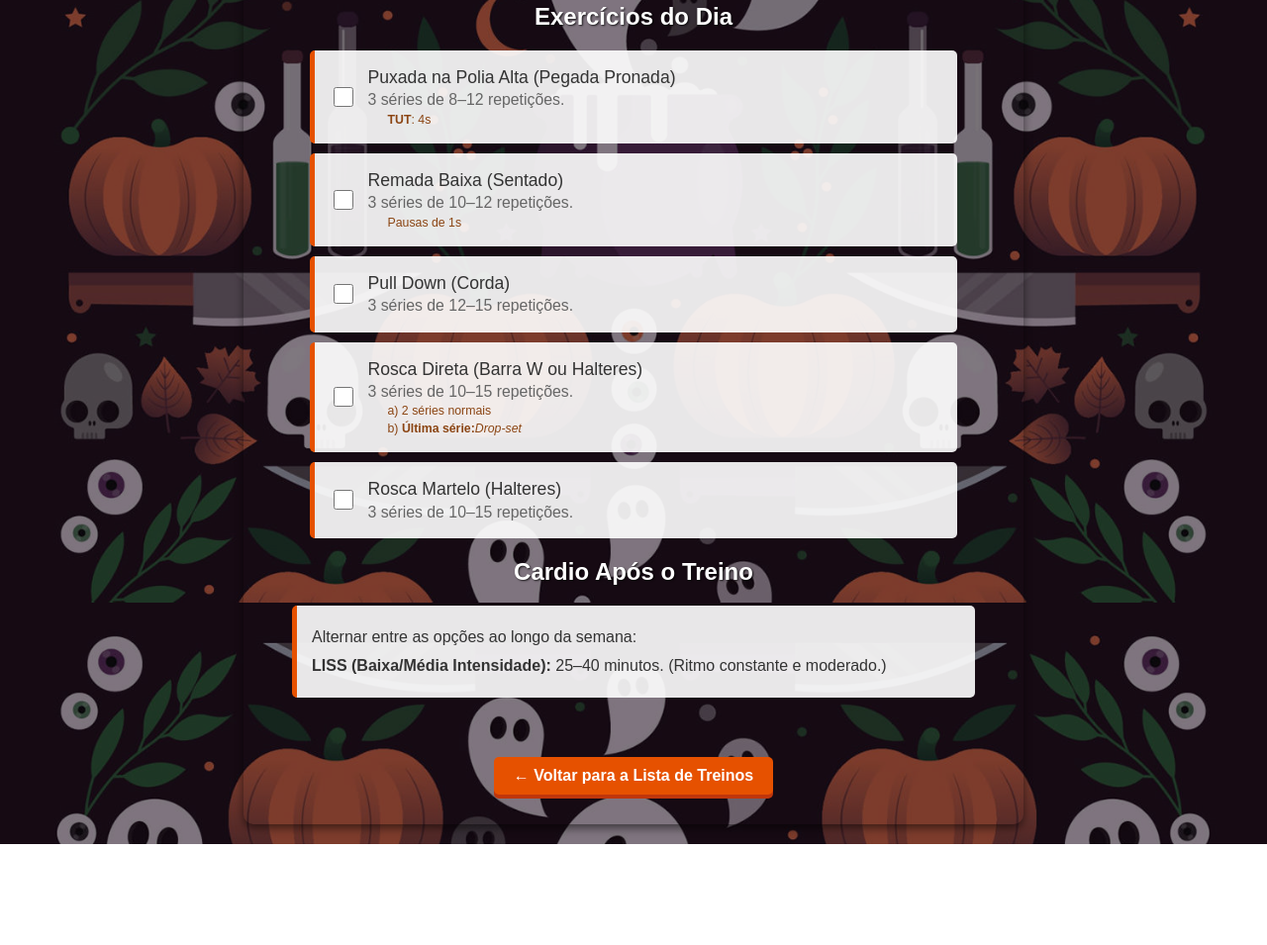
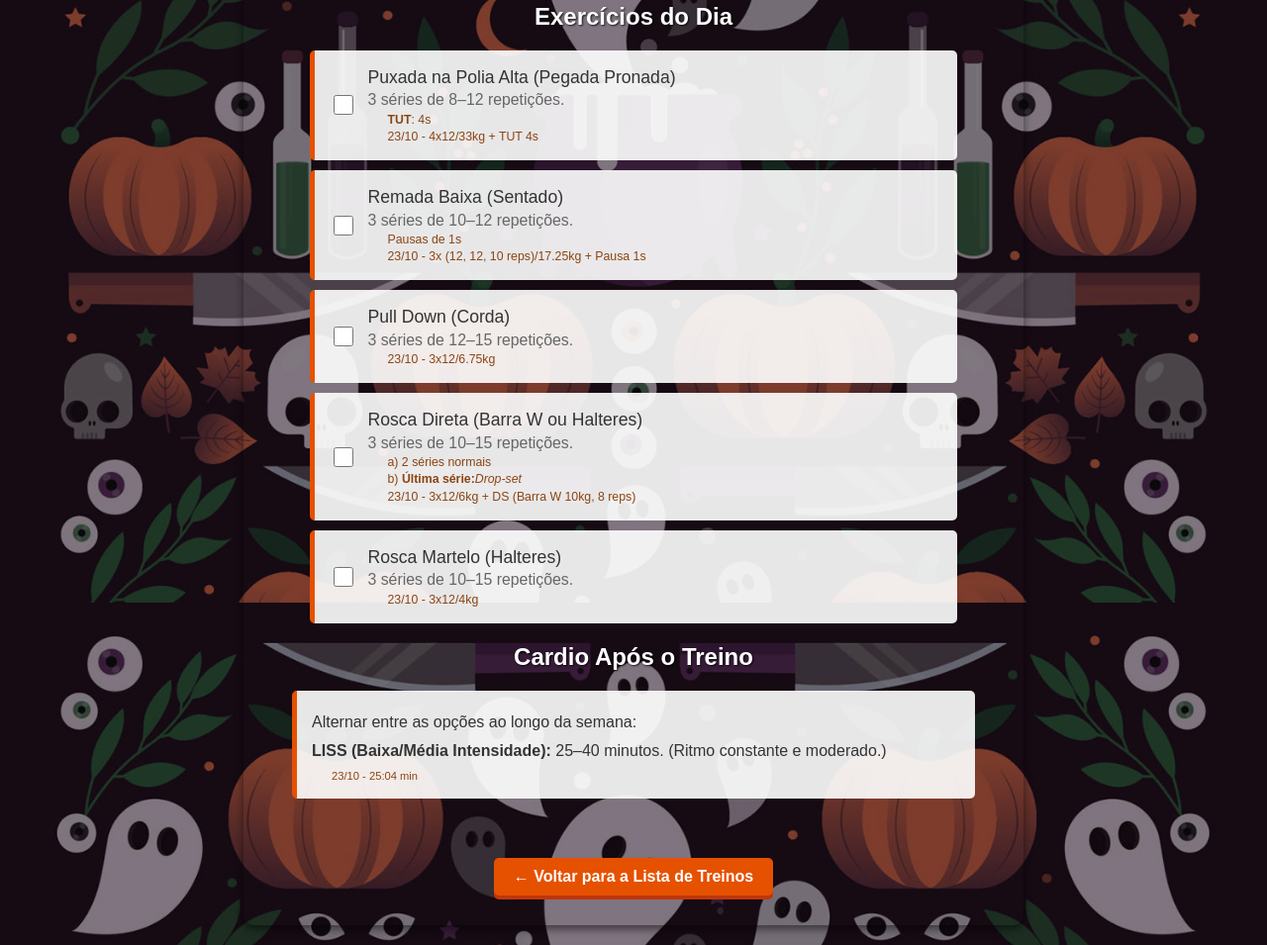
Before and after one commit to cadernodaingrid-max/halloween_serie, a plain HTML site: page treino_d.html in a window 1280 px wide. Shown: the part 351-1306 px from the top of the page at 99% size. Before the commit the page ends 1204 px from the top, so only its background shows below. Drawn offline with Linux system fonts and the light colour scheme.

Commit message:
Execução do dia 23/10

```diff
--- a/treino_d.html
+++ b/treino_d.html
@@ -164,6 +164,7 @@
                         Puxada na Polia Alta (Pegada Pronada)
                         <span class="details">3 séries de 8–12 repetições.</span>
                         <span class="details_"><b>TUT</b>: 4s</span>
+                        <span class="details_">23/10 - 4x12/33kg + TUT 4s</span>
                     </label>
                 </li>
                 <li>
@@ -172,6 +173,7 @@
                         Remada Baixa (Sentado)
                         <span class="details">3 séries de 10–12 repetições.</span>
                         <span class="details_">Pausas de 1s</span>
+                        <span class="details_">23/10 - 3x (12, 12, 10 reps)/17.25kg + Pausa 1s</span>
                     </label>
                 </li>
                 <li>
@@ -179,6 +181,7 @@
                     <label for="ex3_d">
                         Pull Down (Corda)
                         <span class="details">3 séries de 12–15 repetições.</span>
+                        <span class="details_">23/10 - 3x12/6.75kg</span>
                     </label>
                 </li>
                 <li>
@@ -188,6 +191,7 @@
                         <span class="details">3 séries de 10–15 repetições.</span>
                         <span class="details_">a) 2 séries normais</span>
                         <span class="details_">b) <b>Última série:</b><i>Drop-set</i></span>
+                        <span class="details_">23/10 - 3x12/6kg + DS (Barra W 10kg, 8 reps)</span>
                     </label>
                 </li>
                 <li>
@@ -195,6 +199,7 @@
                     <label for="ex5_d">
                         Rosca Martelo (Halteres)
                         <span class="details">3 séries de 10–15 repetições.</span>
+                        <span class="details_">23/10 - 3x12/4kg</span>
                     </label>
                 </li>
             </ul>
@@ -204,6 +209,7 @@
         <div class="observacao">
             <p>Alternar entre as opções ao longo da semana:</p>
             <p><b>LISS (Baixa/Média Intensidade):</b> 25–40 minutos. (Ritmo constante e moderado.)</p>
+                        <span class="details_">23/10 - 25:04 min</span>
         </div>
 
         <a href="index.html" class="voltar-btn">← Voltar para a Lista de Treinos</a>
```
